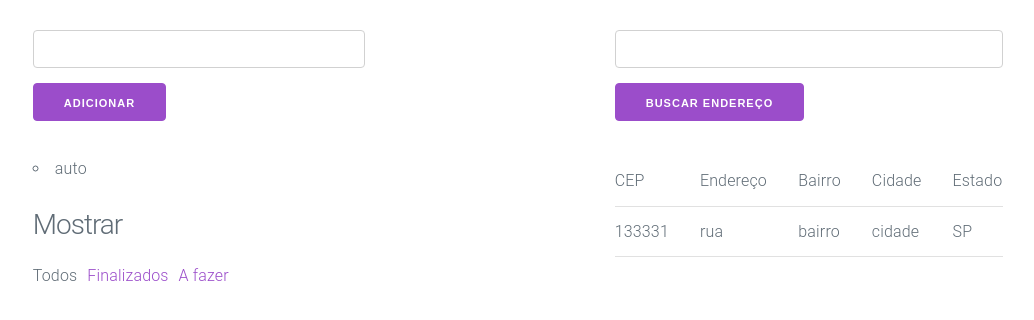
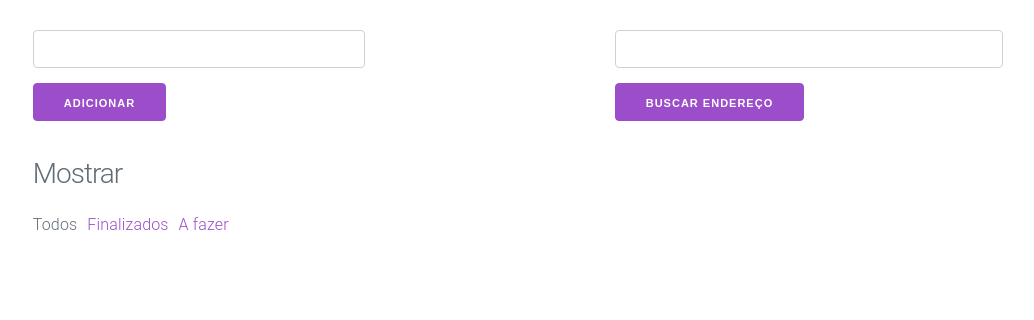
Before and after one commit to gabrielgraciani/react-ninja, a React (Create React App) app in the folder 4-redux/07-todo-list-get-cep/: page / in a window 1280 px wide. Shown: the top 320 px of the page, without its empty margins (122-1156 px from the left). Built offline with nearby package versions, Linux system fonts and the light colour scheme.

Commit message:
Aula 268 - app todo list get cep - retirar exemplo de initialState da aplicação

```diff
--- a/4-redux/07-todo-list-get-cep/src/index.js
+++ b/4-redux/07-todo-list-get-cep/src/index.js
@@ -7,24 +7,7 @@ import App from './App';
 import * as serviceWorker from './serviceWorker';
 import reducer from './redux-flow/reducers'
 
-const initialState = {
-	todos: [{
-		text: 'auto',
-		id: '123',
-		completed: false
-	}],
-
-	address: {
-		address: 'rua',
-		city: 'cidade',
-		code: '133331',
-		district: 'bairro',
-		state: 'SP',
-		status: 200
-	}
-};
-
-const store = createStore(reducer, initialState);
+const store = createStore(reducer);
 
 ReactDOM.render(
 	<Provider store={store}>
```
